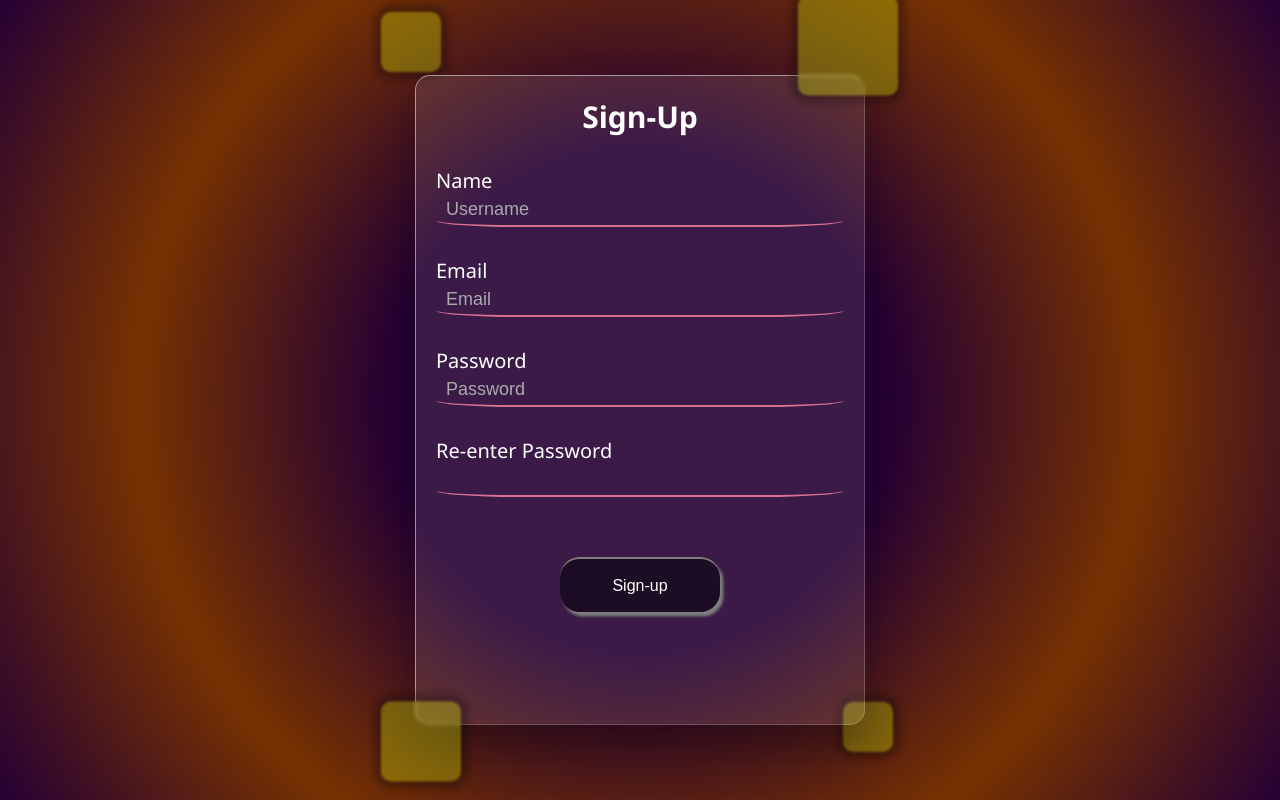
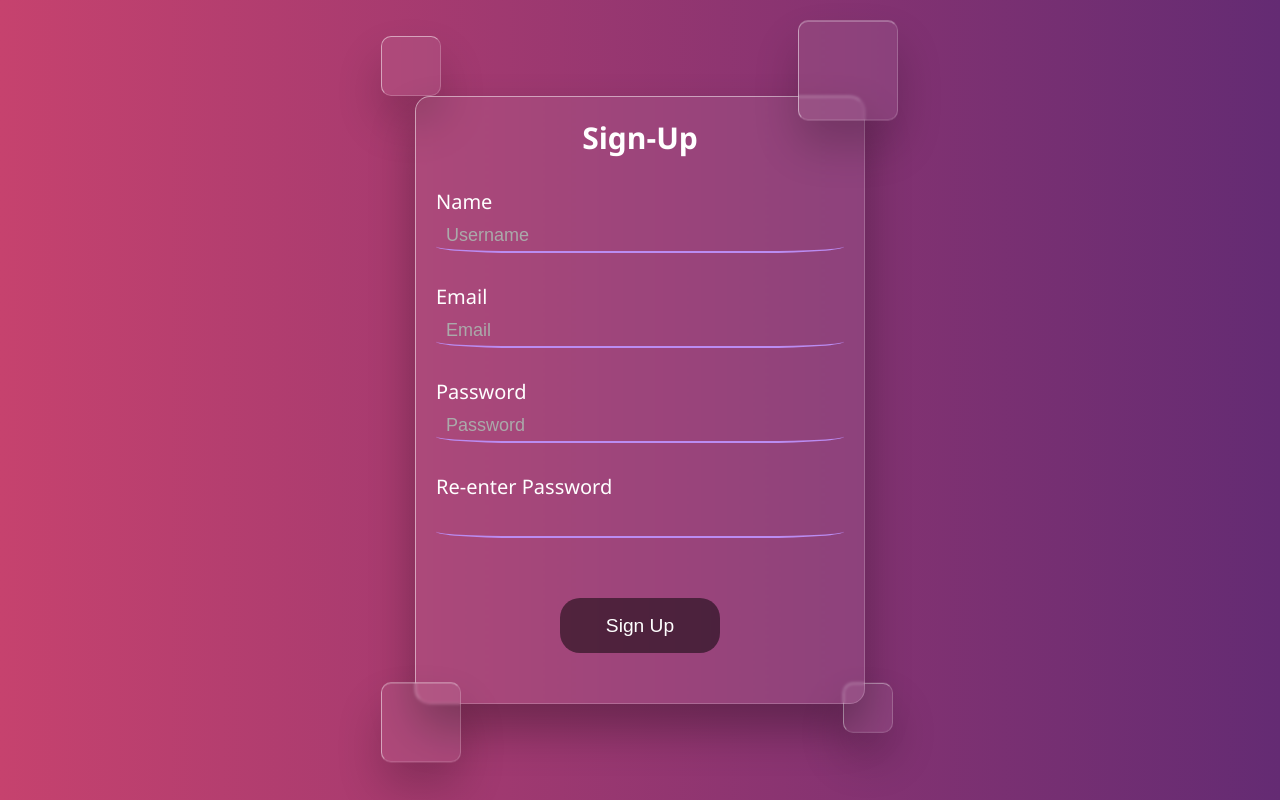
Before and after one commit to Skyoxima/live-validation-signup-page, a React (Create React App) app: page / in a window 1280 px wide. Built offline with nearby package versions, Linux system fonts and the light colour scheme.

Commit message:
Extension change and UI rework

```diff
--- a/src/functions/emailLiveValidation.jsx
+++ b/src/functions/emailLiveValidation.js
@@ -1,4 +1,4 @@
-import { setSuccessFor, setErrorFor, removeErrorFor } from './HelperFunctions.jsx';
+import { setSuccessFor, setErrorFor, removeErrorFor } from './HelperFunctions';
 
 export function emailLiveValidation(email, emailErr, emailBox, successflags) {
     if (email.length > 0) {
--- a/src/functions/nameLiveValidation.jsx
+++ b/src/functions/nameLiveValidation.js
@@ -1,4 +1,4 @@
-import {setErrorFor, setSuccessFor, removeErrorFor} from './HelperFunctions.jsx'
+import {setErrorFor, setSuccessFor, removeErrorFor} from './HelperFunctions'
 
 export function nameLiveValidation(uname, unameErr, unameBox, successflags) {
     if(uname.length > 0) {
--- a/src/functions/repasswordLiveValidation.jsx
+++ b/src/functions/repasswordLiveValidation.js
@@ -1,4 +1,4 @@
-import {setErrorFor, setSuccessFor, removeErrorFor} from './HelperFunctions.jsx'
+import {setErrorFor, setSuccessFor, removeErrorFor} from './HelperFunctions'
 
 export function repasswordLiveValidation(repassword, password, repasswordErr, repasswordBox, successflags) {
     if (repassword.length > 0) {
--- a/src/index.css
+++ b/src/index.css
@@ -8,6 +8,6 @@ body {
   min-width: 100vw; min-height: 100vh;
 
   font-family: 'Segoe UI';
-  background: radial-gradient(circle, rgb(37, 0, 52) 33%, rgb(119, 50, 0), rgb(37, 0, 52));
+  background: linear-gradient(to right, #C6426E, #642B73); /* W3C, IE 10+/ Edge, Firefox 16+, Chrome 26+, Opera 12+, Safari 7+ */
   color: white;
 }
--- a/src/main-redo.css
+++ b/src/main-redo.css
@@ -1,8 +1,9 @@
 #main-div {
     position: absolute;
     top: 50%; left: 50%;
-    min-width: 450px; min-height: 650px;
+    min-width: 450px; min-height: 600px;
     /* important, read below */
+
     transform: translate(-50%, -50%);
     border-radius: 15px;
     /* background-color: darkblue; */
@@ -11,7 +12,7 @@
 /*+ Interesting NOTE - If the parent isn't given any dimensions but it's origin is at the center by t-translate, child element will still be position correctly if it also shifts it's origin. */
 /*+ cont: Top and Left of child are then rendered meaningless. Ofcourse both parent and the child have to be 'positioned'  */
 
-/*? What seems to be happening is that if there is no dimensions of the absolutely positioned parent, the child element cannot displace itself using top-left but t-translate still shifts the origin of the child */
+/*? What seems to be happening is that if there is no dimensions of the absolutely positioned parent, the child element cannot displace itself using top-left but t-translate works because it depends on the child itself */
 /*? cont: from top-left to center (so parent's supposed center and child's center do align) and the it's the content of the child which makes it grow in size from it's origin which is the center. */
 /*! The child cannot be absolutely positioned elsewhere on the parent element since there is no place for it to do so */
 /*! The child element grows because ""overflow"" is by default allowed */
@@ -21,23 +22,24 @@
     position: absolute;
     top: 50%; left: 50%;
     transform: translate(-50%, -50%);
-    min-width: 450px; min-height: 650px;
+    min-width: 450px; min-height: 600px;
 
     padding: 20px;
     border-radius: 15px;
-    background-color: rgb(255, 255, 255, 0.1);
+    background-color: rgb(255, 255, 255, 0.075);
     border: 1px solid rgba(255, 255, 255, 0.5);
     border-bottom: 1px solid rgb(255, 255, 255, 0.2);
     border-right: 1px solid rgb(255, 255, 255, 0.2);
     box-shadow: 0 25px 45px rgba(0, 0, 0, 0.3);
 
+    backdrop-filter: blur(1.5px);
     font-size: 20px;
     transition: .25s;
 }
 
 #form-box:hover {
-    background-color: rgba(255, 255, 255, 0.3);
-    box-shadow: 0 25px 45px rgba(0, 0, 0, 0.5);
+    background-color: rgba(255, 255, 255, 0.025);
+    box-shadow: 0 25px 45px rgba(0, 0, 0, 0.35);
 }
 
 /* Contents of Form Div =============================================================================================================================================================================================================== */
@@ -48,7 +50,7 @@
 }
 
 #form-box label {
-    margin-right: 10px;
+    margin-bottom: 5px;
 }
 
 input[type=text]::placeholder, input[type=password]::placeholder {
@@ -62,7 +64,7 @@ input[type=text]::placeholder, input[type=password]::placeholder {
     border: none;
     outline: none;   /* Only seen when the box is active */
     background-color: transparent;
-    border-bottom: 2px solid rgba(216, 112, 147, 1);
+    border-bottom: 2px solid hsl(267, 80%, 75%);
 
     font-size: 18px;
     color: white;
@@ -82,12 +84,25 @@ input[type=text]::placeholder, input[type=password]::placeholder {
     border-bottom: 2px solid chartreuse;
 }
 
-/* Content of Form Div - Error messages =============================================================================================================================================================================================================== */
+#form-box .textinput-radio-pair {
+    margin-bottom: 0;
+}
+
+#form-box .unhide {
+    margin-bottom: 0;
+    margin-left: 10px;
+    display: inline-block;
+    width: 30px; height: 30px;
+    background: white;
+}
+
+/* Content of Form Div-Error messages =============================================================================================================================================================================================================== */
 #form-box .errmessage-inactive {
-    margin-top: -30px;
+    display: none;
 }
 
 #form-box .errmessage-active {
+    display: block;
     margin-top: -25px;
     font-size: 16px;
     font-weight: 500;
@@ -96,9 +111,11 @@ input[type=text]::placeholder, input[type=password]::placeholder {
 
 /* Button of Form Div =============================================================================================================================================================================================================== */
 #form-box .submit-button {
+    position: relative;
     width: 160px; height: 55px;
     margin-top: 30px;
-    font-size: 1rem;
+
+    font-size: 1.2rem;
     border-radius: 20px;
     border: none;
 }
@@ -106,32 +123,46 @@ input[type=text]::placeholder, input[type=password]::placeholder {
 #form-box .btn-disabled {
     background-color: rgba(0, 0, 0, 0.50);
     color: white;
-    border-top: 2px solid grey;
-    box-shadow: 3px 4px 3px 0.3px grey;
-    transition: .4s;
+    transition: .5s;
+}
+
+#form-box .btn-disabled::after {
+    content: 'Invalid inputs present';
+    white-space: pre;
+
+    display: block;
+    position: absolute;
+    top: 0; left: 50%;
+    transform: translateX(-50%) translateY(0px);
+
+    color: #ff5f5f;
+    font-size: 1rem;
+    font-weight: 600;
+    opacity: 0;
+
+    transition: transform 0.5s ease-out, opacity 0.2s ease-out;
 }
 
 #form-box .btn-disabled:hover {
-    border-top: 2px solid rgb(180, 40, 40);
-    box-shadow: 3px 4px 3px 0.3px rgb(180, 40, 40);
+    box-shadow: 0 0 5px 2px #ff5f5f;
+}
+
+#form-box .btn-disabled:hover::after {
+    transition: transform 0.5s ease-out, opacity 0.2s ease-out;
+    transition-delay: 0s, 0.2s;
+    opacity: 1;
+    transform: translateX(-50%) translateY(65px);
 }
 
 #form-box .btn-enabled {
-    background-color: rgba(240, 240, 240, 1);
+    background-color: rgba(240, 240, 240, 0.9);
     color: black;
-    border-top: 2px solid tan;
-    box-shadow: 3px 4px 3px 0.3px tan;
-    transition: .1s ease-out;
+    transition: box-shadow .5s ease-out;
 }
 
 #form-box .btn-enabled:hover {
-    border-top: 2px solid rgb(0, 129, 17);
-    box-shadow: 3px 4px 3px 0.3px rgb(0, 129, 17);
-}
-
-#form-box .btn-enabled:active {
-    border: 4px solid rgb(0, 169, 20);
-    box-shadow: 0 0 0 1px rgb(32, 32, 32);
+    transition: box-shadow .5s ease-out;
+    box-shadow: 0 0 5px 4px #3ded97;
 }
 
 /* The Floating Transparent(tp) Squares =============================================================================================================================================================================================================== */
@@ -139,12 +170,13 @@ input[type=text]::placeholder, input[type=password]::placeholder {
     position: absolute;
 
     border-radius: 10px;
-    background-color: rgba(217, 255, 0, .3);
-    box-shadow: 0px 0px 7.5px 7.5px rgba(0, 0, 0, 0.25);
+    background-color: rgb(255, 255, 255, 0.075);
+    border: 1px solid rgba(255, 255, 255, 0.5);
+    border-bottom: 1px solid rgb(255, 255, 255, 0.2);
+    border-right: 1px solid rgb(255, 255, 255, 0.2);
+    box-shadow: 0 25px 45px rgba(0, 0, 0, 0.2);
 
     backdrop-filter: blur(1.5px);
-    filter: blur(1px);
-
     animation: animate 7s linear infinite;
     animation-delay: calc(-2s * var(--i));
 }
--- a/src/main.jsx
+++ b/src/main.jsx
@@ -1,11 +1,11 @@
 import { useState, useEffect, useRef } from 'react'
-import { emailLiveValidation } from './functions/emailLiveValidation.jsx';
-import { nameLiveValidation } from './functions/nameLiveValidation.jsx';
+import { emailLiveValidation } from './functions/emailLiveValidation';
+import { nameLiveValidation } from './functions/nameLiveValidation';
 import { passwordLiveValidation } from './functions/passwordLiveValidation';
 import { repasswordLiveValidation } from './functions/repasswordLiveValidation';
 
 function flagCheck(successflags, buttonRef) {
-    if(successflags.current.fl_uname === true && successflags.current.fl_email === true && successflags.current.fl_password === true && successflags.current.fl_repassword === true) {
+  if (successflags.current.fl_uname === true && successflags.current.fl_email === true && successflags.current.fl_password === true && successflags.current.fl_repassword === true) {
     buttonRef.current.disabled = false;
     buttonRef.current.className = "submit-button btn-enabled";
   } else {
@@ -39,7 +39,7 @@ function SignUpPage() {
   const mainDiv = useRef();
 
   const submitbutton = useRef();
-    const successflags = useRef({fl_uname: false, fl_email: false, fl_password: false, fl_repassword: false});
+  const successflags = useRef({ fl_uname: false, fl_email: false, fl_password: false, fl_repassword: false });
 
   // called after every re-render caused by the changing of variable passed in the array (and every re-render if no variables are passed)
   useEffect(() => {
@@ -67,45 +67,49 @@ function SignUpPage() {
     mainDiv.current.style.height = window.getComputedStyle(formDiv.current).getPropertyValue('height');
   }, [uname, email, password, repassword])
 
+  useEffect(() => {
+    mainDiv.current.style.height = window.getComputedStyle(formDiv.current).getPropertyValue('height');
+  }, [])
+
   return (
     <>
-            <div id='main-div' ref={ mainDiv }>
-                <div className="tpsquare" style={{"--i": "1"}}></div>
-                <div className="tpsquare" style={{"--i": "2"}}></div>
-                <div className="tpsquare" style={{"--i": "3"}}></div>
-                <div className="tpsquare" style={{"--i": "4"}}></div>
+      <div id='main-div' ref={mainDiv}>
+        <div className="tpsquare" style={{ "--i": "1" }}></div>
+        <div className="tpsquare" style={{ "--i": "2" }}></div>
+        <div className="tpsquare" style={{ "--i": "3" }}></div>
+        <div className="tpsquare" style={{ "--i": "4" }}></div>
 
-                <div id="form-box" ref={ formDiv }>
-                    <div id="heading" style={{alignItems: "center"}}>
+        <div id="form-box" ref={formDiv}>
+          <div id="heading" style={{ alignItems: "center" }}>
             <h2>Sign-Up</h2>
           </div>
 
           <div>
             <label htmlFor="namebox">Name</label>
-                        <input ref={ unameBox } type="text" name="namebox" id="namebox" className="textinput"  placeholder="Username" value={ uname } onChange={(event) => setName(event.target.value)}/>
+            <input ref={unameBox} type="text" name="namebox" id="namebox" className="textinput" placeholder="Username" value={uname} onChange={(event) => setName(event.target.value)} />
           </div>
-                    <div ref={ unameErr } className='errmessage-inactive' id='nameerror'></div>
+          <div ref={unameErr} className='errmessage-inactive' id='nameerror'></div>
 
           <div>
             <label htmlFor="emailbox">Email</label>
-                        <input ref={ emailBox } type="text" name="emailbox" id="emailbox" className="textinput" placeholder="Email" value={ email } onChange={(event) => setEmail(event.target.value)}/>
+            <input ref={emailBox} type="text" name="emailbox" id="emailbox" className="textinput" placeholder="Email" value={email} onChange={(event) => setEmail(event.target.value)} />
           </div>
-                    <div ref={ emailErr } className='errmessage-inactive' id='emailerror'></div>
+          <div ref={emailErr} className='errmessage-inactive' id='emailerror'></div>
 
           <div>
             <label htmlFor="passwordbox">Password</label>
-                        <input ref={ passwordBox } type="password" name="passwordbox" id="passwordbox" className="textinput" placeholder="Password" value={ password } onChange = {(event) => setPassword(event.target.value)}/>
+            <input ref={passwordBox} type="password" name="passwordbox" id="passwordbox" className="textinput" placeholder="Password" value={password} onChange={(event) => setPassword(event.target.value)} />
           </div>
-                    <div ref={ passwordErr } className='errmessage-inactive' id='passworderror'></div>
+          <div ref={passwordErr} className='errmessage-inactive' id='passworderror'></div>
 
           <div>
             <label htmlFor="repasswordbox">Re-enter Password</label>
-                        <input ref={ repasswordBox } type="password" name="repasswordbox" id="repasswordbox" value={ repassword } className="textinput" onChange={(event) => setRePassword(event.target.value)} />
+            <input ref={repasswordBox} type="password" name="repasswordbox" id="repasswordbox" value={repassword} className="textinput" onChange={(event) => setRePassword(event.target.value)} />
           </div>
-                    <div ref={ repasswordErr } className='errmessage-inactive' id='repassworderror'></div>
+          <div ref={repasswordErr} className='errmessage-inactive' id='repassworderror'></div>
 
-                    <div className='buttoninput' style={{alignItems: "center"}}>
-                        <input ref={ submitbutton } type="button" value="Sign-up" className='submit-button btn-disabled' onClick={() => {showValues(uname, email)}}/>
+          <div style={{ alignItems: "center" }}>
+            <button ref={submitbutton} className='submit-button btn-disabled' onClick={() => { showValues(uname, email) }}>Sign Up</button>
           </div>
         </div>
       </div>
```
Also changed, not shown: src/functions/HelperFunctions.js (renamed from src/functions/HelperFunctions.jsx), src/functions/passwordLiveValidation.js (renamed from src/functions/passwordLiveValidation.jsx). Lines whose indentation alone changed are shown as unchanged.
